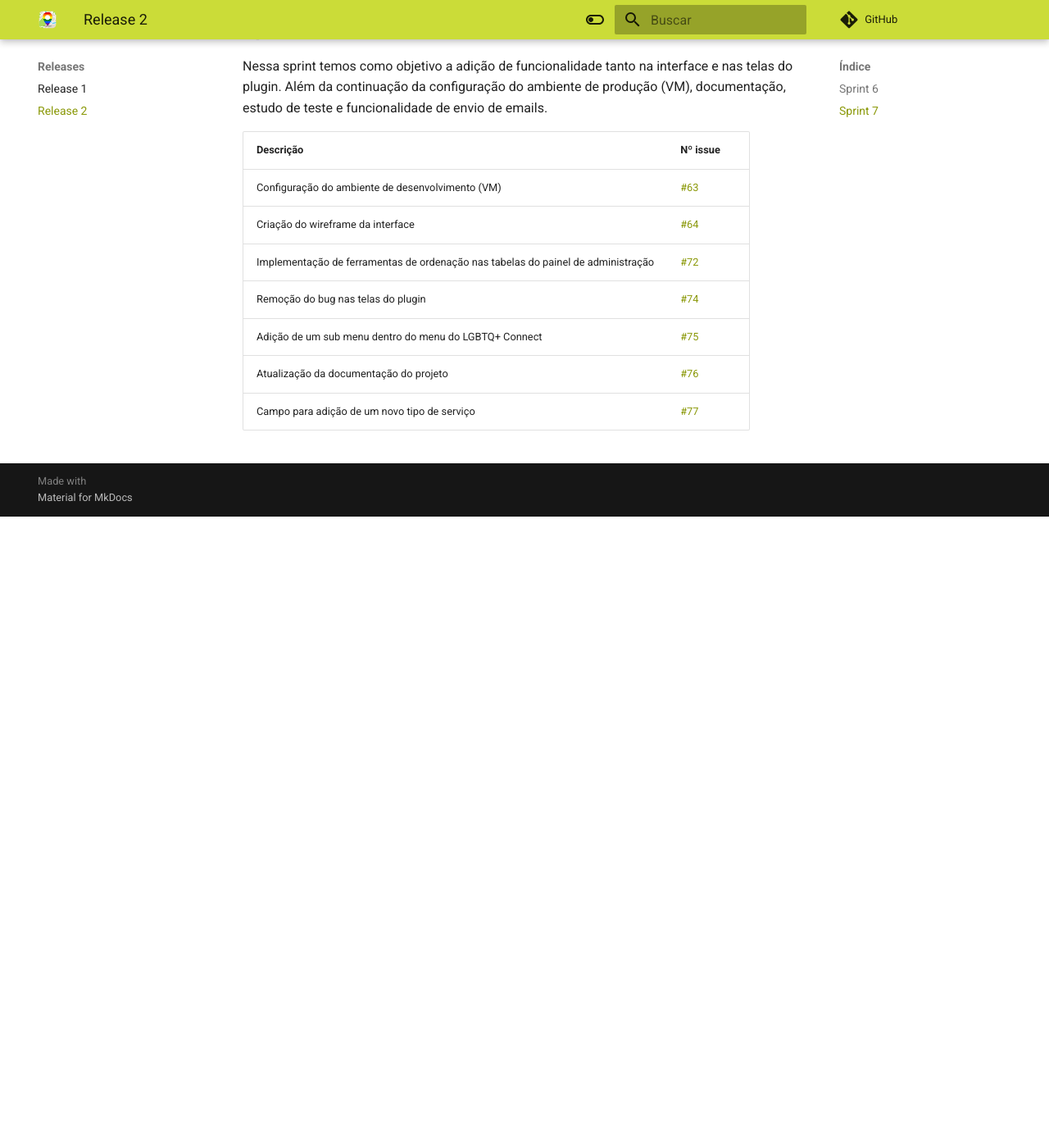
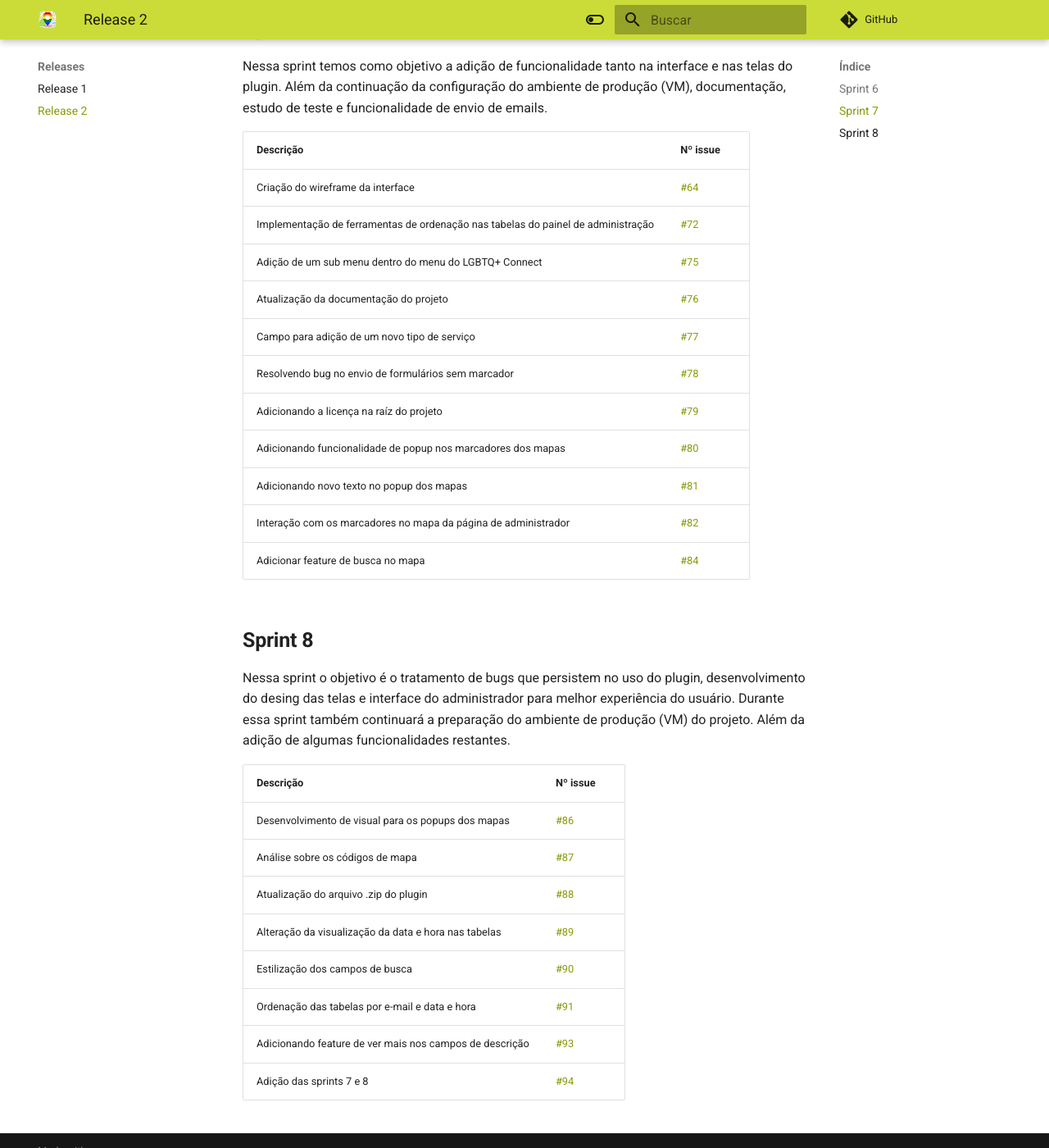
Before and after one commit to ResidenciaTICBrisa/T2G8-Plugin-Wordpress, an MkDocs documentation site: the page built from docs/releases/release2.md, in a window 1280 px wide and 1400 px high, scrolled down 1273 px. Shown: the whole window at 82% size. Built offline with MkDocs 1.6.1 and Material for MkDocs 9.7.7, drawn with Linux system fonts in a browser that asks for light colours; comment, search, counter and statistics services are not loaded; before the commit the page ends 1903 px from its top, so only the background shows below that.

Commit message:
DOCS: Adicionando backlog das sprints 7 e 8

```diff
--- a/docs/releases/release2.md
+++ b/docs/releases/release2.md
@@ -29,10 +29,29 @@ Nessa sprint temos como objetivo a adição de funcionalidade tanto na interface
 
 |Descrição| Nº issue|
 |---------|---------|
-|Configuração do ambiente de desenvolvimento (VM)|<a href="https://github.com/ResidenciaTICBrisa/T2G8-Plugin-Wordpress/issues/63" target="_blank">#63</a></li>|
 |Criação do wireframe da interface |<a href="https://github.com/ResidenciaTICBrisa/T2G8-Plugin-Wordpress/issues/64" target="_blank">#64</a></li>|
 |Implementação de ferramentas de ordenação nas tabelas do painel de administração |<a href="https://github.com/ResidenciaTICBrisa/T2G8-Plugin-Wordpress/issues/72" target="_blank">#72</a></li>|
-|Remoção do bug nas telas do plugin |<a href="https://github.com/ResidenciaTICBrisa/T2G8-Plugin-Wordpress/issues/74" target="_blank">#74</a></li>|
 |Adição de um sub menu dentro do menu do LGBTQ+ Connect  |<a href="https://github.com/ResidenciaTICBrisa/T2G8-Plugin-Wordpress/issues/75" target="_blank">#75</a></li>|
 |Atualização da documentação do projeto |<a href="https://github.com/ResidenciaTICBrisa/T2G8-Plugin-Wordpress/issues/76" target="_blank">#76</a></li>|
 |Campo para adição de um novo tipo de serviço  |<a href="https://github.com/ResidenciaTICBrisa/T2G8-Plugin-Wordpress/issues/77" target="_blank">#77</a></li>|
+|Resolvendo bug no envio de formulários sem marcador|<a href="https://github.com/ResidenciaTICBrisa/T2G8-Plugin-Wordpress/issues/78" target="_blank">#78</a></li>|
+|Adicionando a licença na raíz do projeto|<a href="https://github.com/ResidenciaTICBrisa/T2G8-Plugin-Wordpress/issues/79" target="_blank">#79</a></li>|
+|Adicionando funcionalidade de popup nos marcadores dos mapas|<a href="https://github.com/ResidenciaTICBrisa/T2G8-Plugin-Wordpress/issues/80" target="_blank">#80</a></li>|
+|Adicionando novo texto no popup dos mapas|<a href="https://github.com/ResidenciaTICBrisa/T2G8-Plugin-Wordpress/issues/81" target="_blank">#81</a></li>|
+|Interação com os marcadores no mapa da página de administrador|<a href="https://github.com/ResidenciaTICBrisa/T2G8-Plugin-Wordpress/issues/82" target="_blank">#82</a></li>|
+|Adicionar feature de busca no mapa|<a href="https://github.com/ResidenciaTICBrisa/T2G8-Plugin-Wordpress/issues/84" target="_blank">#84</a></li>|
+
+## **Sprint 8**
+
+Nessa sprint o objetivo é o tratamento de bugs que persistem no uso do plugin, desenvolvimento do desing das telas e interface do administrador para melhor experiência do usuário. Durante essa sprint também continuará a preparação do ambiente de produção (VM) do projeto. Além da adição de algumas funcionalidades restantes.
+
+|Descrição| Nº issue|
+|---------|---------|
+|Desenvolvimento de visual para os popups dos mapas |<a href="https://github.com/ResidenciaTICBrisa/T2G8-Plugin-Wordpress/issues/86" target="_blank">#86</a></li>|
+|Análise sobre os códigos de mapa |<a href="https://github.com/ResidenciaTICBrisa/T2G8-Plugin-Wordpress/issues/87" target="_blank">#87</a></li>|
+|Atualização do arquivo .zip do plugin|<a href="https://github.com/ResidenciaTICBrisa/T2G8-Plugin-Wordpress/issues/88" target="_blank">#88</a></li>|
+|Alteração da visualização da data e hora nas tabelas  |<a href="https://github.com/ResidenciaTICBrisa/T2G8-Plugin-Wordpress/issues/89" target="_blank">#89</a></li>|
+|Estilização dos campos de busca |<a href="https://github.com/ResidenciaTICBrisa/T2G8-Plugin-Wordpress/issues/90" target="_blank">#90</a></li>|
+|Ordenação das tabelas por e-mail e data e hora |<a href="https://github.com/ResidenciaTICBrisa/T2G8-Plugin-Wordpress/issues/91" target="_blank">#91</a></li>|
+|Adicionando feature de ver mais nos campos de descrição|<a href="https://github.com/ResidenciaTICBrisa/T2G8-Plugin-Wordpress/issues/93" target="_blank">#93</a></li>|
+|Adição das sprints 7 e 8 |<a href="https://github.com/ResidenciaTICBrisa/T2G8-Plugin-Wordpress/issues/94" target="_blank">#94</a></li>|
```
